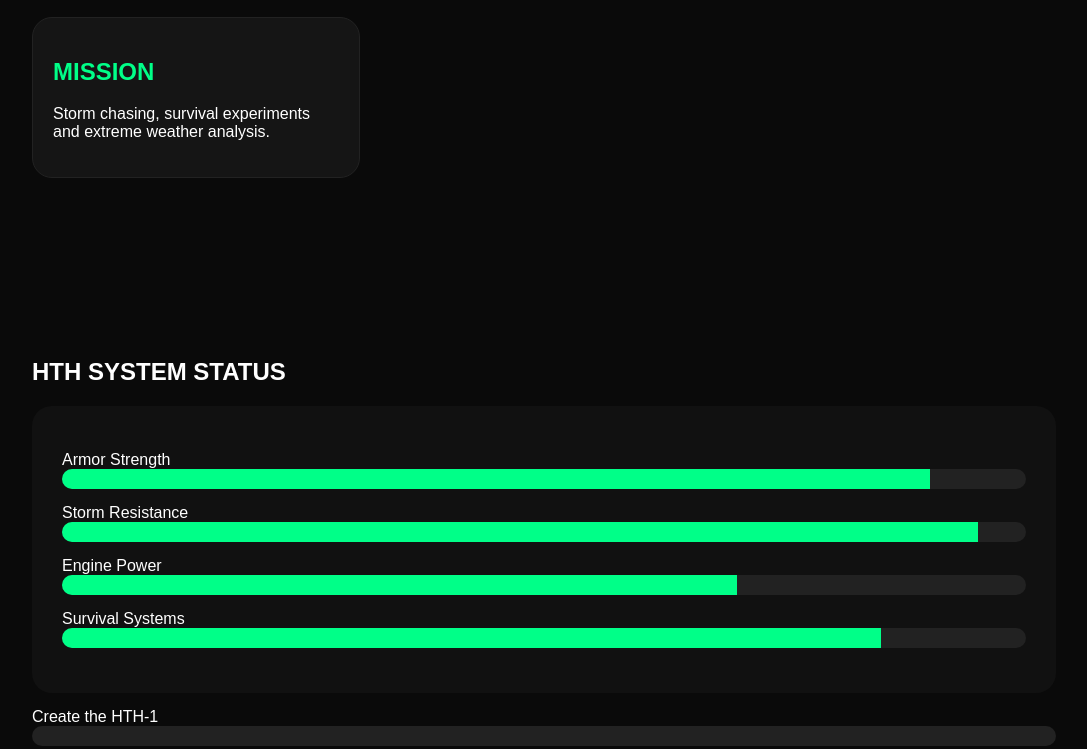
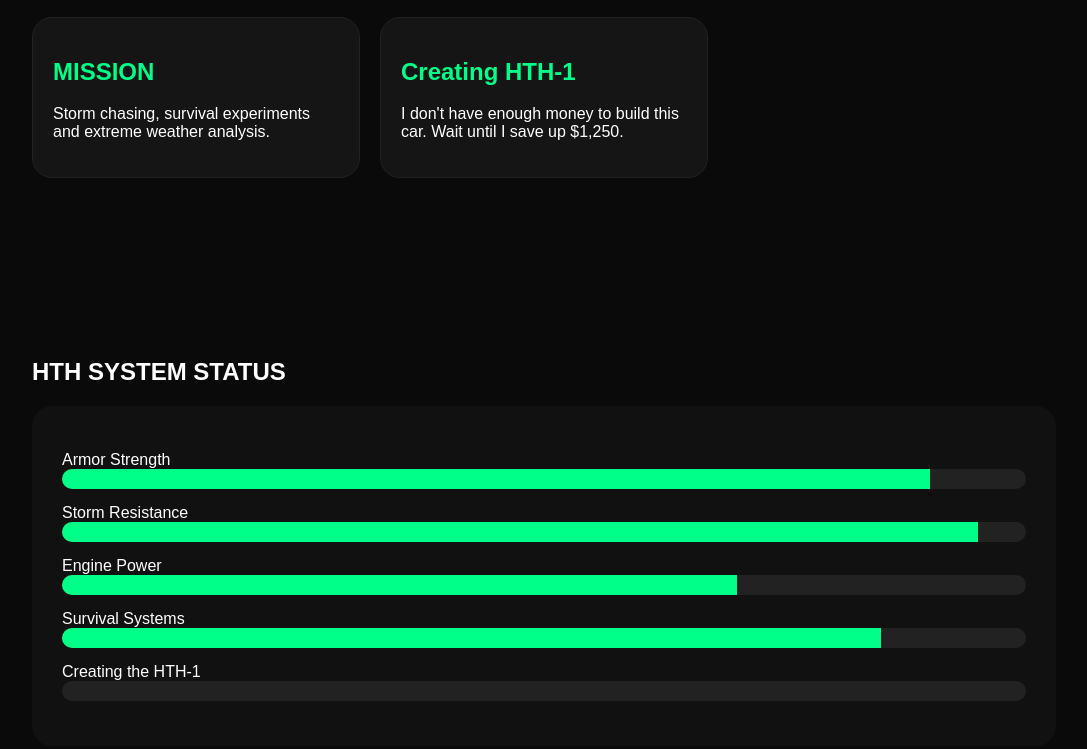
Before and after one commit to omnomprog-hash/HTH.github.io, a plain HTML site: page index.html in a window 1280 px wide. Shown: the part 1113-1862 px from the top of the page, without its empty margins (96-1183 px from the left). Drawn offline with Linux system fonts and the light colour scheme.

Commit message:
Update index.html

```diff
--- a/index.html
+++ b/index.html
@@ -194,6 +194,14 @@ extreme weather analysis.
 </p>
 </div>
 
+<div class="card">
+<h2>Creating HTH-1</h2>
+<p>
+I don't have enough money to build this car.
+Wait until I save up $1,250.
+</p>
+</div>
+
 </div>
 
 </section>
@@ -231,13 +239,14 @@ Survival Systems
 <div class="fill" style="width:85%"></div>
 </div>
 </div>
-</div>
 
 <div class="spec">
-Create the HTH-1
+Creating the HTH-1
 <div class="bar">
 <div class="fill" style="width:0%"></div>
 </div>
+</div>
+
 </div>
 
 </section>
```
